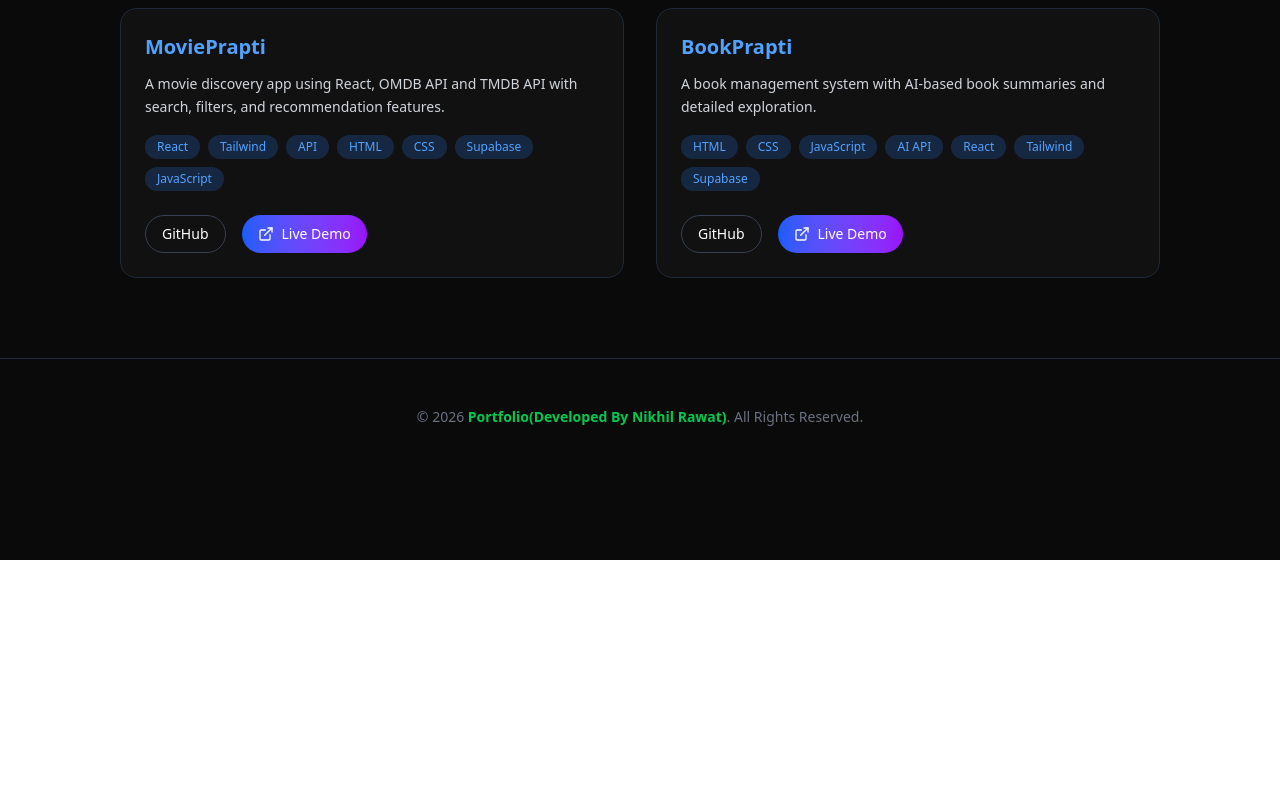
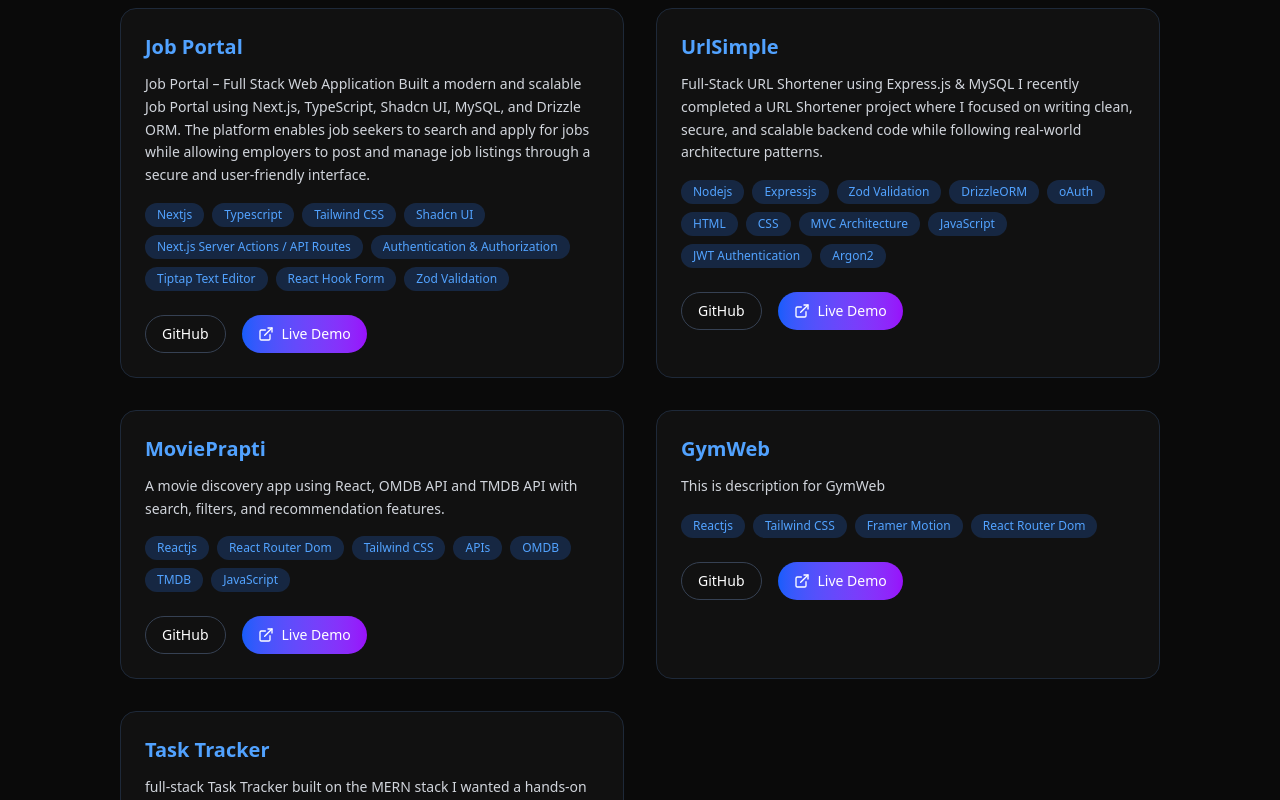
Before and after one commit to Nikhil2878/port, a React (Vite) app: page /projects in a window 1280 px wide. Shown: the part 240-1040 px from the top of the page. Before the commit the page ends 800 px from the top, so only its background shows below. Built offline with nearby package versions, Linux system fonts and the light colour scheme.

Commit message:
Projects added

```diff
--- a/src/components/Projects.jsx
+++ b/src/components/Projects.jsx
@@ -1,18 +1,41 @@
 const projects = [
+    {
+    title: "Job Portal",
+    desc: "Job Portal – Full Stack Web Application Built a modern and scalable Job Portal using Next.js, TypeScript, Shadcn UI, MySQL, and Drizzle ORM. The platform enables job seekers to search and apply for jobs while allowing employers to post and manage job listings through a secure and user-friendly interface.",
+    tech: ["Nextjs","Typescript","Tailwind CSS", "Shadcn UI", "Next.js Server Actions / API Routes", , " Authentication & Authorization", "Tiptap Text Editor","React Hook Form","Zod Validation"],
+    github: "https://github.com/Nikhil2878/jportal",
+    live: "https://yejobs.vercel.app/",
+  },
+    {
+    title: "UrlSimple",
+    desc: "Full-Stack URL Shortener using Express.js & MySQL I recently completed a URL Shortener project where I focused on writing clean, secure, and scalable backend code while following real-world architecture patterns.",
+    tech: ["Nodejs", "Expressjs", "Zod Validation","DrizzleORM","oAuth", "HTML", "CSS", "MVC Architecture", "JavaScript","JWT Authentication","Argon2",],
+    github: "https://github.com/Nikhil2878/urleasy",
+    live: "https://urlsimple.vercel.app/",
+  },
   {
     title: "MoviePrapti",
     desc: "A movie discovery app using React, OMDB API and TMDB API with search, filters, and recommendation features.",
-    tech: ["React", "Tailwind", "API", "HTML", "CSS", "Supabase", "JavaScript"],
+    tech: ["Reactjs","React Router Dom", "Tailwind CSS", "APIs","OMDB","TMDB","JavaScript"],
     github: "https://github.com/Nikhil2878/MovieRecommend",
     live: "https://movieprapti.netlify.app",
   },
-  {
-    title: "BookPrapti",
-    desc: "A book management system with AI-based book summaries and detailed exploration.",
-    tech: ["HTML", "CSS", "JavaScript", "AI API", "React", "Tailwind", "Supabase"],
-    github: "https://github.com/Nikhil2878/bookprapti",
-    live: "https://bookprapti.netlify.app",
+{
+    title: "GymWeb",
+    desc: "This is description for GymWeb",
+    tech: ["Reactjs", "Tailwind CSS","Framer Motion","React Router Dom"],
+    github: "https://github.com/Nikhil2878/gymsite",
+    live: "https://bahubalinext.netlify.app/",
   },
+
+   {
+    title: "Task Tracker",
+    desc: "full-stack Task Tracker built on the MERN stack I wanted a hands-on project to demonstrate end-to-end full-stack skills — not just CRUD, but the details that separate a demo from something production-ready",
+    tech: ["Reactjs", "Tailwind CSS", "API","Mongoose(ODM)","Nodejs","JavaScript","Expressjs",],
+    github: "https://github.com/Nikhil2878/task_tracker",
+    live: "https://tasktrackerisdone.vercel.app/",
+  },
+
 ];
 
 import { ExternalLink} from "lucide-react";
```
